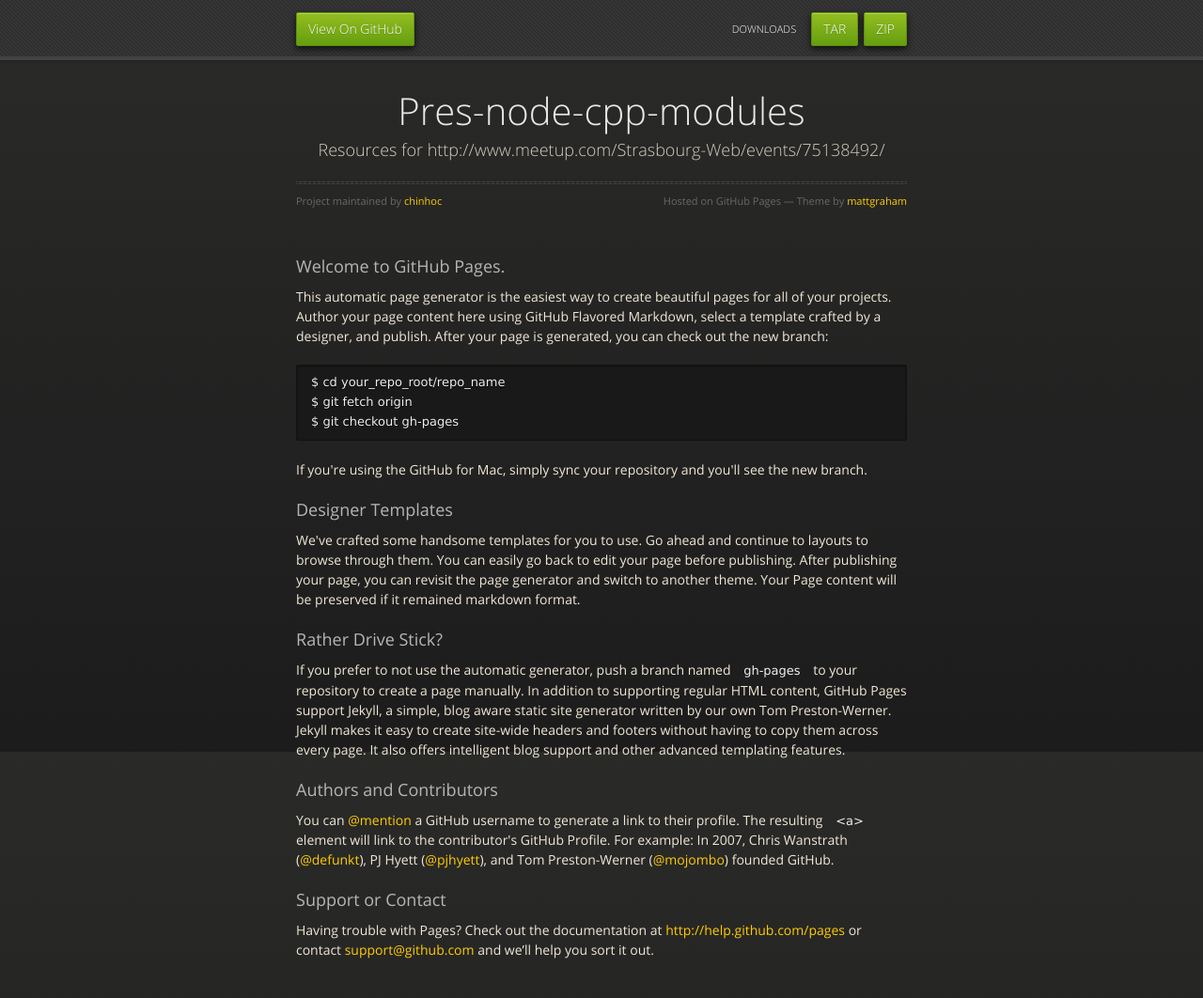
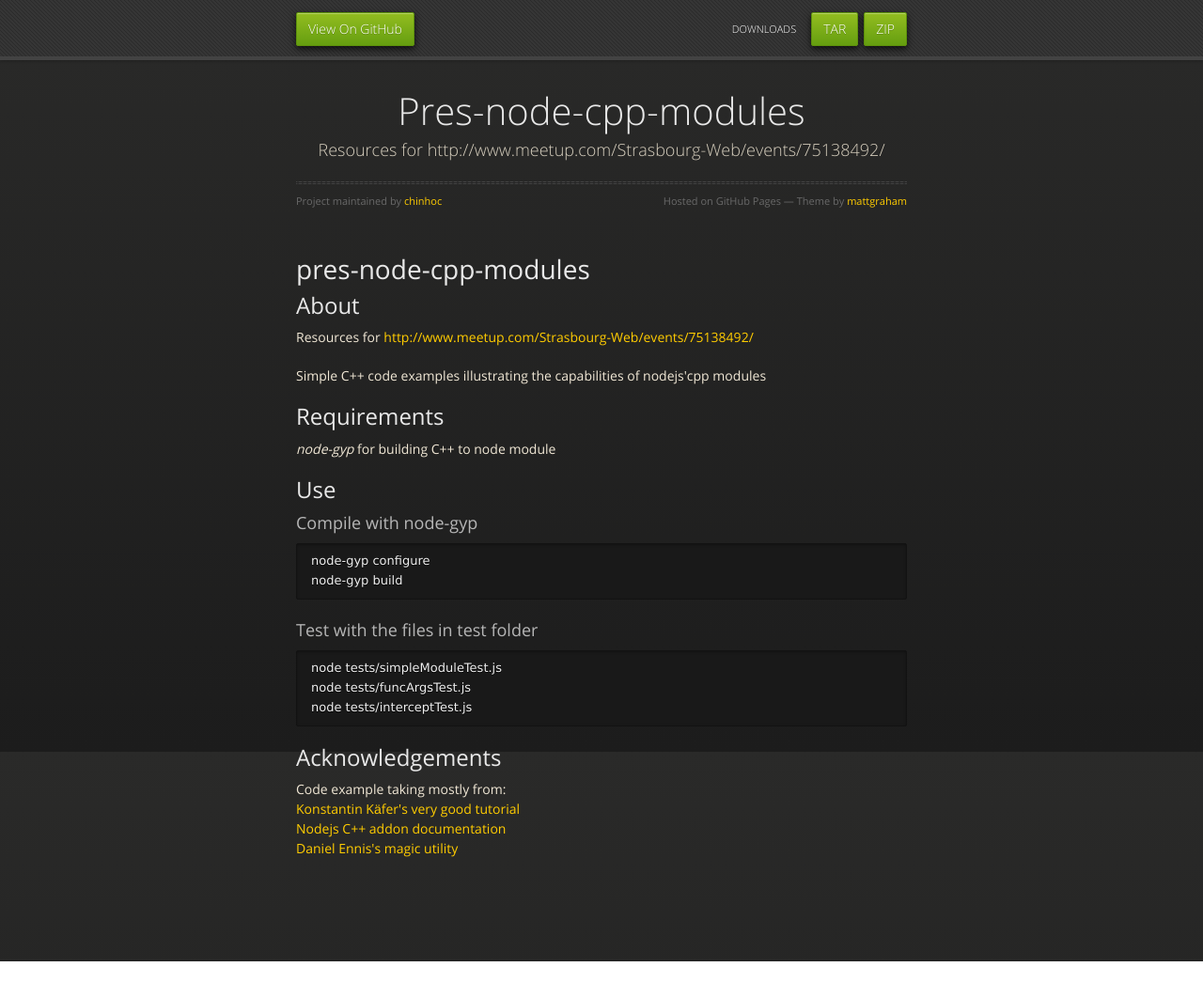
Before and after one commit to chinhoc/pres-node-cpp-modules, a plain HTML site: page index.html in a window 1280 px wide. Shown: the whole page at 94% size. After the commit the page ends 1023 px from the top, so only its background shows below. Drawn offline with nearby package versions, Linux system fonts and the light colour scheme.

```diff
--- a/index.html
+++ b/index.html
@@ -38,32 +38,36 @@
           <span class="credits right">Hosted on GitHub Pages &mdash; Theme by <a href="http://twitter.com/#!/michigangraham">mattgraham</a></span>
         </div>
 
-        <h3>Welcome to GitHub Pages.</h3>
+        <h1>pres-node-cpp-modules</h1>
 
-<p>This automatic page generator is the easiest way to create beautiful pages for all of your projects. Author your page content here using GitHub Flavored Markdown, select a template crafted by a designer, and publish. After your page is generated, you can check out the new branch:</p>
+<h2>About</h2>
 
-<pre><code>$ cd your_repo_root/repo_name
-$ git fetch origin
-$ git checkout gh-pages
+<p>Resources for <a href="http://www.meetup.com/Strasbourg-Web/events/75138492/">http://www.meetup.com/Strasbourg-Web/events/75138492/</a></p>
+
+<p>Simple C++ code examples illustrating the capabilities of nodejs'cpp modules</p>
+
+<h2>Requirements</h2>
+
+<p><em>node-gyp</em> for building C++ to node module</p>
+
+<h2>Use</h2>
+
+<h3>Compile with node-gyp</h3>
+
+<pre><code>node-gyp configure
+node-gyp build
 </code></pre>
 
-<p>If you're using the GitHub for Mac, simply sync your repository and you'll see the new branch.</p>
+<h3>Test with the files in test folder</h3>
 
-<h3>Designer Templates</h3>
+<pre><code>node tests/simpleModuleTest.js
+node tests/funcArgsTest.js
+node tests/interceptTest.js
+</code></pre>
 
-<p>We've crafted some handsome templates for you to use. Go ahead and continue to layouts to browse through them. You can easily go back to edit your page before publishing. After publishing your page, you can revisit the page generator and switch to another theme. Your Page content will be preserved if it remained markdown format.</p>
+<h2>Acknowledgements</h2>
 
-<h3>Rather Drive Stick?</h3>
-
-<p>If you prefer to not use the automatic generator, push a branch named <code>gh-pages</code> to your repository to create a page manually. In addition to supporting regular HTML content, GitHub Pages support Jekyll, a simple, blog aware static site generator written by our own Tom Preston-Werner. Jekyll makes it easy to create site-wide headers and footers without having to copy them across every page. It also offers intelligent blog support and other advanced templating features.</p>
-
-<h3>Authors and Contributors</h3>
-
-<p>You can <a href="https://github.com/blog/821" class="user-mention">@mention</a> a GitHub username to generate a link to their profile. The resulting <code>&lt;a&gt;</code> element will link to the contributor's GitHub Profile. For example: In 2007, Chris Wanstrath (<a href="https://github.com/defunkt" class="user-mention">@defunkt</a>), PJ Hyett (<a href="https://github.com/pjhyett" class="user-mention">@pjhyett</a>), and Tom Preston-Werner (<a href="https://github.com/mojombo" class="user-mention">@mojombo</a>) founded GitHub.</p>
-
-<h3>Support or Contact</h3>
-
-<p>Having trouble with Pages? Check out the documentation at <a href="http://help.github.com/pages">http://help.github.com/pages</a> or contact <a href="mailto:support@github.com">support@github.com</a> and we’ll help you sort it out.</p>
+<p>Code example taking mostly from:<br><a href="https://github.com/kkaefer/node-cpp-modules">Konstantin Käfer's very good tutorial</a><br><a href="http://nodejs.org/api/addons.html">Nodejs C++ addon documentation</a><br><a href="https://github.com/aikar/magic">Daniel Ennis's magic utility</a></p>
       </section>
 
     </div>
```
Also changed, not shown: params.json (+1 -1 lines).
